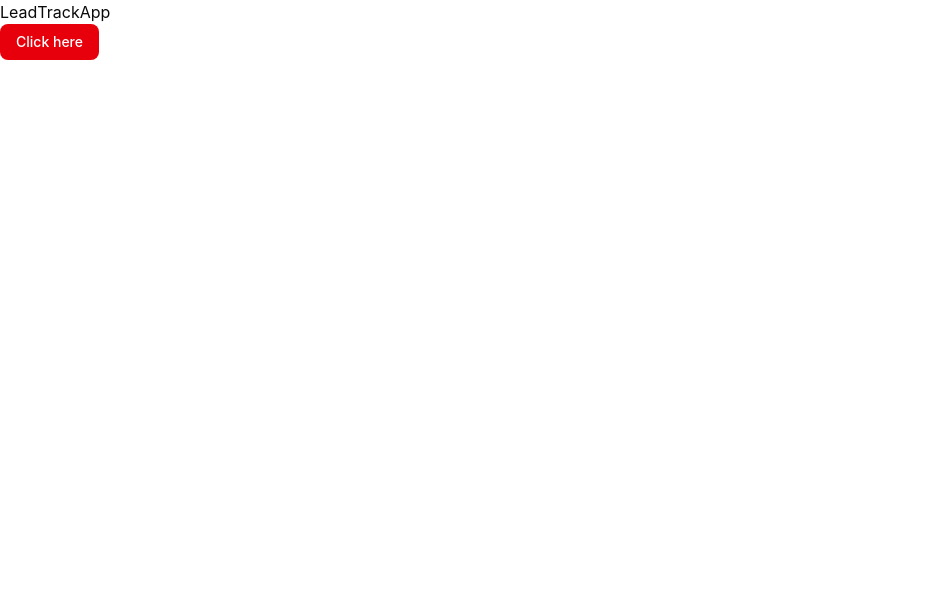
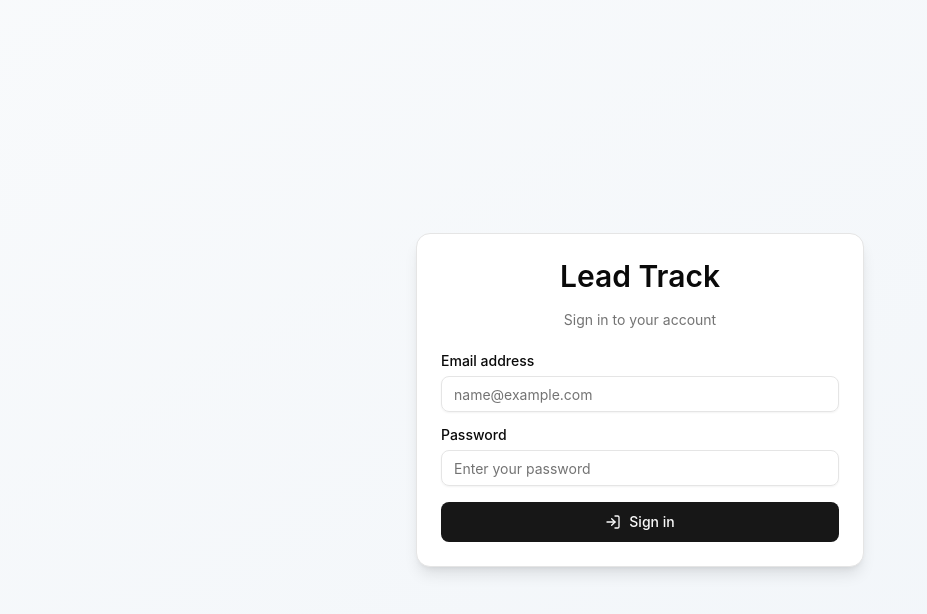
Before and after one commit to jeancmr/lead-track-frontend, a React (Vite) app: page / in a window 1280 px wide. Shown: the top 614 px of the page, without its empty margins (0-927 px from the left). Built offline with nearby package versions, Linux system fonts and the light colour scheme.

Commit message:
feat: add login page

```diff
--- a/package.json
+++ b/package.json
@@ -18,6 +18,7 @@
     "radix-ui": "^1.4.3",
     "react": "^19.2.0",
     "react-dom": "^19.2.0",
+    "react-router": "^7.13.1",
     "tailwind-merge": "^3.5.0",
     "tailwindcss": "^4.2.0"
   },
--- a/src/LeadTrackApp.tsx
+++ b/src/LeadTrackApp.tsx
@@ -1,10 +1,9 @@
-import { Button } from './components/ui/button';
+import { Login } from './auth/pages/login/Login';
 
 export const LeadTrackApp = () => {
   return (
     <div>
-      <h1>LeadTrackApp</h1>
-      <Button variant={'destructive'}>Click here</Button>
+      <Login />
     </div>
   );
 };
--- /dev/null
+++ b/src/auth/pages/login/Login.tsx
@@ -0,0 +1,64 @@
+import { useState, type ChangeEvent } from 'react';
+import { LogIn } from 'lucide-react';
+import { Button } from '@/components/ui/button';
+import { Card, CardContent, CardDescription, CardHeader, CardTitle } from '@/components/ui/card';
+import { Input } from '@/components/ui/input';
+import { Label } from '@/components/ui/label';
+
+export function Login() {
+  const [isLoading, setIsLoading] = useState(false);
+  const handleSignIn = async (e: ChangeEvent) => {
+    e.preventDefault();
+
+    setIsLoading(true);
+    const promise = new Promise((resolve) => {
+      setTimeout(() => {
+        resolve('Form sent!');
+      }, 2000);
+    });
+
+    promise.then((res) => console.log(res)).finally(() => setIsLoading(false));
+  };
+
+  return (
+    <div className="min-h-screen bg-gradient-to-br from-slate-50 to-slate-100 flex items-center justify-center py-12 px-4 sm:px-6 lg:px-8">
+      <Card className="w-full max-w-md shadow-lg">
+        <CardHeader className="space-y-2">
+          <CardTitle className="text-3xl text-center">Lead Track</CardTitle>
+          <CardDescription className="text-center">Sign in to your account</CardDescription>
+        </CardHeader>
+        <CardContent>
+          <form className="space-y-4" onSubmit={handleSignIn}>
+            <div className="space-y-4">
+              <div className="space-y-2">
+                <Label htmlFor="email">Email address</Label>
+                <Input
+                  id="email"
+                  type="email"
+                  placeholder="name@example.com"
+                  autoComplete="email"
+                  required
+                />
+              </div>
+              <div className="space-y-2">
+                <Label htmlFor="password">Password</Label>
+                <Input id="password" type="password" placeholder="Enter your password" required />
+              </div>
+            </div>
+
+            <Button type="submit" disabled={isLoading} className="w-full" size="lg">
+              {isLoading ? (
+                'Signing in...'
+              ) : (
+                <>
+                  <LogIn />
+                  <span>Sign in</span>
+                </>
+              )}
+            </Button>
+          </form>
+        </CardContent>
+      </Card>
+    </div>
+  );
+}
--- /dev/null
+++ b/src/components/ui/card.tsx
@@ -0,0 +1,92 @@
+import * as React from "react"
+
+import { cn } from "@/lib/utils"
+
+function Card({ className, ...props }: React.ComponentProps<"div">) {
+  return (
+    <div
+      data-slot="card"
+      className={cn(
+        "bg-card text-card-foreground flex flex-col gap-6 rounded-xl border py-6 shadow-sm",
+        className
+      )}
+      {...props}
+    />
+  )
+}
+
+function CardHeader({ className, ...props }: React.ComponentProps<"div">) {
+  return (
+    <div
+      data-slot="card-header"
+      className={cn(
+        "@container/card-header grid auto-rows-min grid-rows-[auto_auto] items-start gap-2 px-6 has-data-[slot=card-action]:grid-cols-[1fr_auto] [.border-b]:pb-6",
+        className
+      )}
+      {...props}
+    />
+  )
+}
+
+function CardTitle({ className, ...props }: React.ComponentProps<"div">) {
+  return (
+    <div
+      data-slot="card-title"
+      className={cn("leading-none font-semibold", className)}
+      {...props}
+    />
+  )
+}
+
+function CardDescription({ className, ...props }: React.ComponentProps<"div">) {
+  return (
+    <div
+      data-slot="card-description"
+      className={cn("text-muted-foreground text-sm", className)}
+      {...props}
+    />
+  )
+}
+
+function CardAction({ className, ...props }: React.ComponentProps<"div">) {
+  return (
+    <div
+      data-slot="card-action"
+      className={cn(
+        "col-start-2 row-span-2 row-start-1 self-start justify-self-end",
+        className
+      )}
+      {...props}
+    />
+  )
+}
+
+function CardContent({ className, ...props }: React.ComponentProps<"div">) {
+  return (
+    <div
+      data-slot="card-content"
+      className={cn("px-6", className)}
+      {...props}
+    />
+  )
+}
+
+function CardFooter({ className, ...props }: React.ComponentProps<"div">) {
+  return (
+    <div
+      data-slot="card-footer"
+      className={cn("flex items-center px-6 [.border-t]:pt-6", className)}
+      {...props}
+    />
+  )
+}
+
+export {
+  Card,
+  CardHeader,
+  CardFooter,
+  CardTitle,
+  CardAction,
+  CardDescription,
+  CardContent,
+}
--- /dev/null
+++ b/src/components/ui/input.tsx
@@ -0,0 +1,21 @@
+import * as React from "react"
+
+import { cn } from "@/lib/utils"
+
+function Input({ className, type, ...props }: React.ComponentProps<"input">) {
+  return (
+    <input
+      type={type}
+      data-slot="input"
+      className={cn(
+        "file:text-foreground placeholder:text-muted-foreground selection:bg-primary selection:text-primary-foreground dark:bg-input/30 border-input h-9 w-full min-w-0 rounded-md border bg-transparent px-3 py-1 text-base shadow-xs transition-[color,box-shadow] outline-none file:inline-flex file:h-7 file:border-0 file:bg-transparent file:text-sm file:font-medium disabled:pointer-events-none disabled:cursor-not-allowed disabled:opacity-50 md:text-sm",
+        "focus-visible:border-ring focus-visible:ring-ring/50 focus-visible:ring-[3px]",
+        "aria-invalid:ring-destructive/20 dark:aria-invalid:ring-destructive/40 aria-invalid:border-destructive",
+        className
+      )}
+      {...props}
+    />
+  )
+}
+
+export { Input }
--- /dev/null
+++ b/src/components/ui/label.tsx
@@ -0,0 +1,22 @@
+import * as React from "react"
+import { Label as LabelPrimitive } from "radix-ui"
+
+import { cn } from "@/lib/utils"
+
+function Label({
+  className,
+  ...props
+}: React.ComponentProps<typeof LabelPrimitive.Root>) {
+  return (
+    <LabelPrimitive.Root
+      data-slot="label"
+      className={cn(
+        "flex items-center gap-2 text-sm leading-none font-medium select-none group-data-[disabled=true]:pointer-events-none group-data-[disabled=true]:opacity-50 peer-disabled:cursor-not-allowed peer-disabled:opacity-50",
+        className
+      )}
+      {...props}
+    />
+  )
+}
+
+export { Label }
```
Also changed, not shown: 1 other file (tests, documents, lock files or other folders).
